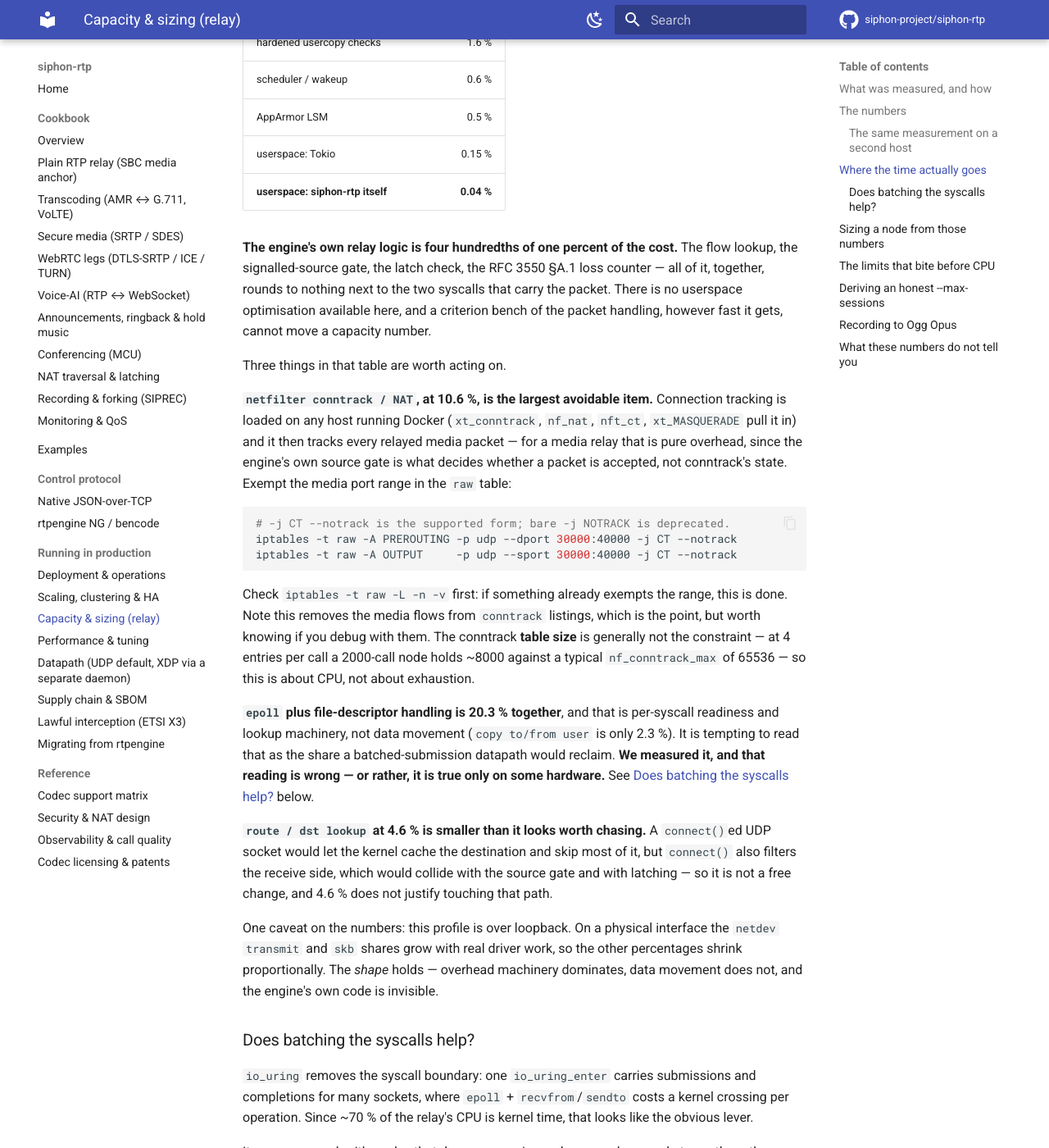
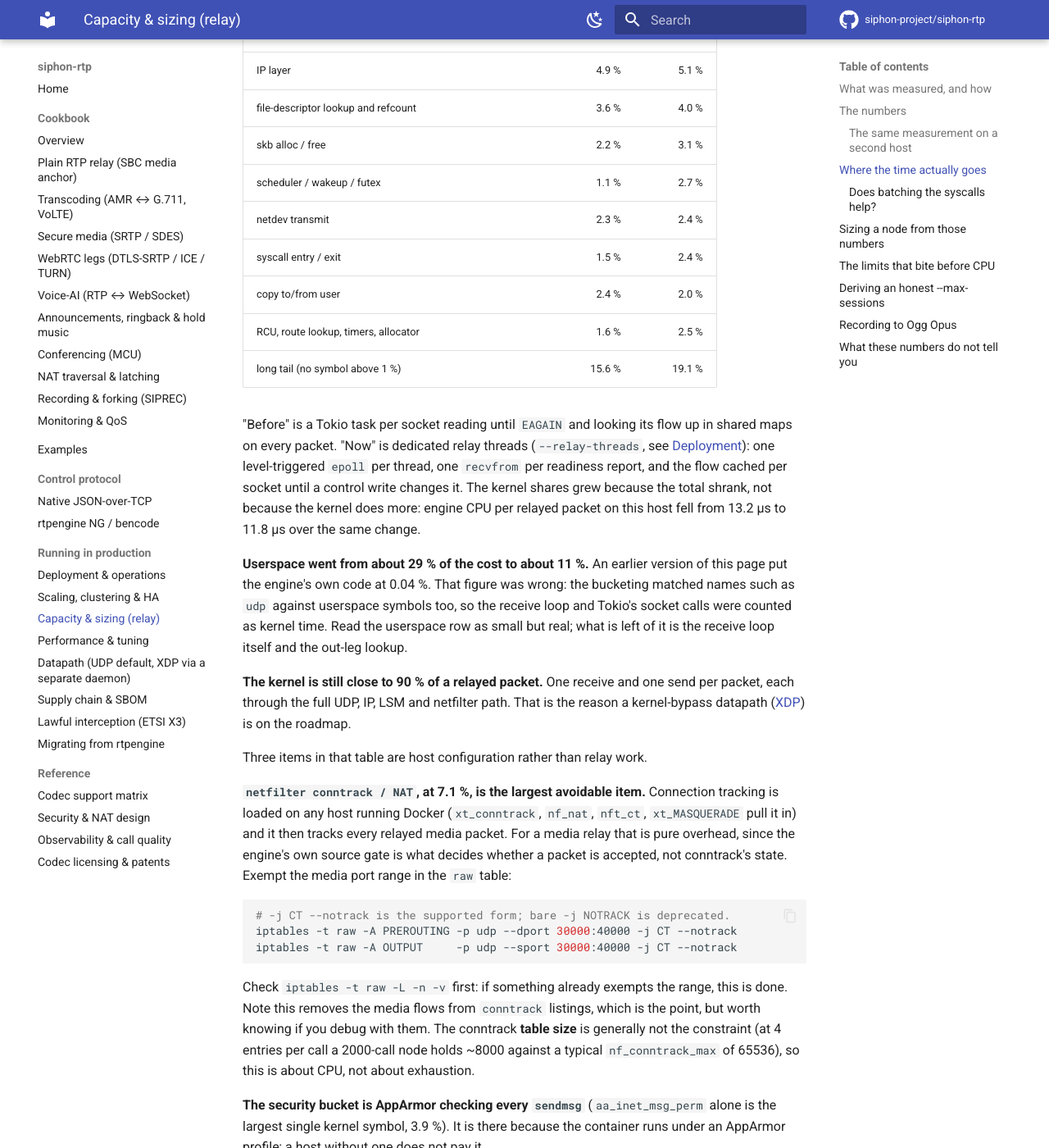
Before and after one commit to siphon-project/siphon-rtp, an MkDocs documentation site: the page built from docs/capacity.md, in a window 1280 px wide and 1400 px high, scrolled down 3542 px. Shown: the whole window at 82% size. Built offline with MkDocs 1.6.1 and Material for MkDocs 9.7.7, drawn with Linux system fonts in a browser that asks for light colours; comment, search, counter and statistics services are not loaded; some of the changed text lies outside the part shown.

Commit message:
docs(capacity): re-measure the relay after the relay threads, drop the 0.04% userspace claim

```diff
--- a/docs/capacity.md
+++ b/docs/capacity.md
@@ -42,44 +42,48 @@ process with the engine and performs comparable syscall work, so CPU is attribut
 saturated the box got, which is what makes it usable as a sizing input; "N calls ran cleanly" only
 says the box was not saturated, not where saturation is.
 
-Measured on one host: **AMD Ryzen AI 9 HX 370**, 12 cores / 24 threads, release build, engine
-confined to 4 worker threads. Endpoints and synthetic peers are on loopback.
+Measured on one host: **AMD Ryzen AI 9 HX 370**, 12 cores / 24 threads, release build, default
+relay threads (one per CPU) and the default 100 µs batching window. Endpoints and synthetic peers are
+on loopback.
 
 ## The numbers
 
 | Concurrent calls | Relayed | Loss | Engine CPU / packet | Engine cores | In kernel | Latency p50 |
 |---|--:|--:|--:|--:|--:|--:|
-| 100 | 10 000 pps | 0.13 % | 10.1 µs | 0.10 | 64.8 % | 0.5–1.3 ms |
-| 250 | 25 000 pps | 0.10 % | 8.4 µs | 0.21 | 68.9 % | 0.8–0.9 ms |
-| 500 | 50 000 pps | 0.03 % | 7.3 µs | 0.37 | 68.2 % | 1.2–1.3 ms |
-| 1 000 | 100 000 pps | 0.03 % | 7.5 µs | 0.75 | 69.8 % | 2.3–2.4 ms |
-| 2 000 | 200 000 pps | 0.00 % | 7.9 µs | 1.58 | 70.3 % | 4.2–5.7 ms |
+| 100 | 10 000 pps | 0.00 % | 13.6 µs | 0.14 | 85.3 % | 0.4 ms |
+| 250 | 25 000 pps | 0.03–0.07 % | 10.3 µs | 0.26 | 85.6 % | 0.7 ms |
+| 500 | 50 000 pps | 0.05–0.08 % | 8.8 µs | 0.44 | 86.1 % | 1.2 ms |
+| 1 000 | 100 000 pps | 0.05–0.09 % | 8.4 µs | 0.84 | 86.2 % | 1.8–2.0 ms |
+| 2 000 | 200 000 pps | 0.03–0.05 % | 8.4 µs | 1.69 | 87.7 % | 3.4–3.6 ms |
 
-Each row is the mean of repeated passes. Run-to-run spread on this host is about **±10 %**, which is
-large enough that a single run should not be read as a change; the second host below, which was
-quiet, agreed inside ±1 %. Quote a mean of several passes or do not quote a number.
+Each row is the mean of two passes, which agreed within 3 %. Run-to-run spread on a host with other
+work on it can reach **±10 %**, so a single run should not be read as a change. Quote a mean of
+several passes or do not quote a number.
 
-Three things are worth reading off that table.
+An earlier version of this table, measured when every socket had its own Tokio receive task, read
+7.3–10.1 µs. That build does not reproduce it: re-run on the same host it costs 10.8–11.5 µs per
+packet at 2 000 calls, so compare against that, not against the old table.
 
-**Per-packet cost is flat.** It stays inside 7–10 µs across a twentyfold range, so nothing in the
-one-socket-and-one-task-per-stream model degrades with scale — 2 000 calls is 4 000 sockets and
-4 000 receive tasks, and the cost per packet at that point is the same as at 100 calls. Capacity is
-therefore close to linear in cores, and the arithmetic below is sound rather than optimistic. The
-higher figure at 100 calls is fixed overhead amortising, not a small-run advantage.
+Three things are worth reading off the table.
 
-**About 70 % of it is kernel time, and the share grows with load.** That is the syscall bill:
-one `recvmsg` and one `sendmsg` per relayed packet. It is the single largest item in the relay's
+**Per-packet cost is flat above a few hundred calls.** It settles at about 8.4 µs from 1 000 calls
+on, so nothing in the relay degrades with scale: 2 000 calls is 8 000 sockets spread over the relay
+threads, and the cost per packet is the same as at 1 000. Capacity is therefore close to linear in
+cores. The higher figure at 100 calls is a quiet relay thread waking for nearly every packet; as
+load grows each wake-up serves more of them.
+
+**Close to 90 % of it is kernel time, and the share grows with load.** That is the syscall bill:
+one `recvfrom` and one `sendto` per relayed packet. It is the single largest item in the relay's
 cost and the reason a kernel-bypass datapath ([XDP](datapath.md)) is on the roadmap at all.
 
-**Latency is scheduling, not queueing.** The p50 climbs from under a millisecond to about 5 ms as
-the socket count grows, all of it well inside a 20 ms ptime. The p99 is not tabulated because on a
-host with other work on it the tail measures the host, not the engine — it moved between 2 ms and
-40 ms across passes at identical load.
+**Latency is scheduling and the batching window, not queueing.** The p50 climbs from under a
+millisecond to about 3.5 ms as the socket count grows, all of it well inside a 20 ms ptime. The p99
+is not tabulated because on a host with other work on it the tail measures the host, not the engine.
 
 ### The same measurement on a second host
 
 Because the cost is mostly syscall, it moves with the host by a factor that is worth seeing rather
-than assuming. The same harness, same build, same call counts, on a **2 vCPU Skylake-generation
+than assuming. The same harness, same build (the earlier, task-per-socket one), same call counts, on a **2 vCPU Skylake-generation
 virtualised instance with page-table isolation and IBRS both active** (against the 12-core desktop
 part above, which needs neither):
 
@@ -98,42 +102,56 @@ nearly three, in the direction that matters.
 
 ## Where the time actually goes
 
-Profiled with `perf` at 1000 concurrent calls (100 000 pps), sampling only the engine's threads, with
-kernel symbols resolved. Buckets are non-overlapping, first match wins, and sum to 100 %:
+Profiled with `perf` under a SIPp G.711 load through a siphon B2BUA at 320 calls per second (3 200
+concurrent calls, about 320 000 relayed packets per second), sampling only the engine's threads, with
+kernel and Rust symbols resolved. The host is an 11th-generation Intel desktop part in an LXC
+container, six relay threads, the generator and the SIP proxy on other cores. Buckets are
+non-overlapping, kernel buckets match only kernel symbols and userspace buckets only userspace ones,
+first match wins:
 
-| Bucket | Share |
-|---|--:|
-| spinlock acquire / contention | 16.1 % |
-| epoll / readiness tracking | 13.1 % |
-| **netfilter conntrack / NAT** | **10.6 %** |
-| UDP socket layer | 9.6 % |
-| long tail (no symbol above 1.2 %) | 8.6 % |
-| file-descriptor lookup + refcount | 7.3 % |
-| IP layer | 5.5 % |
-| generic socket layer | 5.1 % |
-| syscall entry / exit | 4.8 % |
-| route / dst lookup | 4.6 % |
-| netdev transmit | 4.0 % |
-| skb alloc / free | 3.9 % |
-| copy to/from user | 2.3 % |
-| RCU | 1.7 % |
-| hardened usercopy checks | 1.6 % |
-| scheduler / wakeup | 0.6 % |
-| AppArmor LSM | 0.5 % |
-| userspace: Tokio | 0.15 % |
-| **userspace: siphon-rtp itself** | **0.04 %** |
+| Bucket | Before the relay threads | Now |
+|---|--:|--:|
+| userspace: Tokio I/O and scheduler | 10.5 % | 0.0 % |
+| userspace: siphon-rtp relay logic | 9.9 % | 9.9 % |
+| userspace: per-packet map lookups and hashing | 8.2 % | 0.7 % |
+| generic socket layer | 8.5 % | 10.7 % |
+| UDP socket layer | 8.5 % | 9.5 % |
+| security (AppArmor LSM, hardened usercopy) | 6.7 % | 7.2 % |
+| **netfilter conntrack / NAT** | 5.5 % | **7.1 %** |
+| spinlock acquire / contention | 3.8 % | 6.0 % |
+| epoll / readiness tracking | 3.3 % | 5.5 % |
+| IP layer | 4.9 % | 5.1 % |
+| file-descriptor lookup and refcount | 3.6 % | 4.0 % |
+| skb alloc / free | 2.2 % | 3.1 % |
+| scheduler / wakeup / futex | 1.1 % | 2.7 % |
+| netdev transmit | 2.3 % | 2.4 % |
+| syscall entry / exit | 1.5 % | 2.4 % |
+| copy to/from user | 2.4 % | 2.0 % |
+| RCU, route lookup, timers, allocator | 1.6 % | 2.5 % |
+| long tail (no symbol above 1 %) | 15.6 % | 19.1 % |
 
-**The engine's own relay logic is four hundredths of one percent of the cost.** The flow lookup, the
-signalled-source gate, the latch check, the RFC 3550 §A.1 loss counter — all of it, together, rounds
-to nothing next to the two syscalls that carry the packet. There is no userspace optimisation
-available here, and a criterion bench of the packet handling, however fast it gets, cannot move a
-capacity number.
+"Before" is a Tokio task per socket reading until `EAGAIN` and looking its flow up in shared maps on
+every packet. "Now" is dedicated relay threads (`--relay-threads`, see [Deployment](deployment.md)): one
+level-triggered `epoll` per thread, one `recvfrom` per readiness report, and the flow cached per
+socket until a control write changes it. The kernel shares grew because the total shrank, not because the kernel
+does more: engine CPU per relayed packet on this host fell from 13.2 µs to 11.8 µs over the same
+change.
 
-Three things in that table are worth acting on.
+**Userspace went from about 29 % of the cost to about 11 %.** An earlier version of this page put the
+engine's own code at 0.04 %. That figure was wrong: the bucketing matched names such as `udp` against
+userspace symbols too, so the receive loop and Tokio's socket calls were counted as kernel time. Read
+the userspace row as small but real; what is left of it is the receive loop itself and the
+out-leg lookup.
 
-**`netfilter conntrack / NAT`, at 10.6 %, is the largest avoidable item.** Connection tracking is
+**The kernel is still close to 90 % of a relayed packet.** One receive and one send per packet,
+each through the full UDP, IP, LSM and netfilter path. That is the reason a kernel-bypass datapath
+([XDP](datapath.md)) is on the roadmap.
+
+Three items in that table are host configuration rather than relay work.
+
+**`netfilter conntrack / NAT`, at 7.1 %, is the largest avoidable item.** Connection tracking is
 loaded on any host running Docker (`xt_conntrack`, `nf_nat`, `nft_ct`, `xt_MASQUERADE` pull it in) and
-it then tracks every relayed media packet — for a media relay that is pure overhead, since the
+it then tracks every relayed media packet. For a media relay that is pure overhead, since the
 engine's own source gate is what decides whether a packet is accepted, not conntrack's state. Exempt
 the media port range in the `raw` table:
 
@@ -145,31 +163,34 @@ iptables -t raw -A OUTPUT     -p udp --sport 30000:40000 -j CT --notrack
 
 Check `iptables -t raw -L -n -v` first: if something already exempts the range, this is done. Note
 this removes the media flows from `conntrack` listings, which is the point, but worth knowing if you
-debug with them. The conntrack **table size** is generally not the constraint — at 4 entries per call
-a 2000-call node holds ~8000 against a typical `nf_conntrack_max` of 65536 — so this is about CPU,
+debug with them. The conntrack **table size** is generally not the constraint (at 4 entries per call
+a 2000-call node holds ~8000 against a typical `nf_conntrack_max` of 65536), so this is about CPU,
 not about exhaustion.
 
-**`epoll` plus file-descriptor handling is 20.3 % together**, and that is per-syscall readiness and
-lookup machinery, not data movement (`copy to/from user` is only 2.3 %). It is tempting to read that
-as the share a batched-submission datapath would reclaim. **We measured it, and that reading is
-wrong — or rather, it is true only on some hardware.** See
+**The security bucket is AppArmor checking every `sendmsg`** (`aa_inet_msg_perm` alone is the
+largest single kernel symbol, 3.9 %). It is there because the container runs under an AppArmor
+profile; a host without one does not pay it.
+
+**`epoll` plus file-descriptor handling is about 9.5 %**, and that is per-syscall readiness and
+lookup machinery, not data movement (`copy to/from user` is 2.0 %). It is tempting to read that as
+the share a batched-submission datapath would reclaim. **We measured it, and that reading is wrong,
+or rather true only on some hardware.** See
 [Does batching the syscalls help?](#does-batching-the-syscalls-help) below.
 
-**`route / dst lookup` at 4.6 % is smaller than it looks worth chasing.** A `connect()`ed UDP socket
-would let the kernel cache the destination and skip most of it, but `connect()` also filters the
-receive side, which would collide with the source gate and with latching — so it is not a free
-change, and 4.6 % does not justify touching that path.
+**`route / dst lookup` is under 1 %.** A `connect()`ed UDP socket would let the kernel cache the
+destination and skip it, but `connect()` also filters the receive side, which would collide with the
+source gate and with latching, so it is not worth touching that path.
 
-One caveat on the numbers: this profile is over loopback. On a physical interface the `netdev
-transmit` and `skb` shares grow with real driver work, so the other percentages shrink
-proportionally. The *shape* holds — overhead machinery dominates, data movement does not, and the
-engine's own code is invisible.
+One caveat on the numbers: the generator and the engine share a host, so the receive side is
+loopback-like. On a physical interface the `netdev transmit` and `skb` shares grow with real driver
+work and the other percentages shrink proportionally. The *shape* holds: per-packet kernel machinery
+dominates, data movement does not.
 
 ### Does batching the syscalls help?
 
 `io_uring` removes the syscall boundary: one `io_uring_enter` carries submissions and completions for
-many sockets, where `epoll` + `recvfrom`/`sendto` costs a kernel crossing per operation. Since ~70 %
-of the relay's CPU is kernel time, that looks like the obvious lever.
+many sockets, where `epoll` + `recvfrom`/`sendto` costs a kernel crossing per operation. Since close to
+90 % of the relay's CPU is kernel time, that looks like the obvious lever.
 
 It was measured, with a relay that does one receive and one send per packet exactly as the datapath
 does, against an `epoll` control arm, at 50 pps per socket — the production cadence. Both arms read
@@ -209,14 +230,14 @@ At a 20 ms ptime that gives, with zero headroom:
 
 | Per-packet cost | CPU per call | Calls per core |
 |---|--:|--:|
-| 7.5 µs (desktop part) | 0.75 ms/s | ~1 300 |
-| 21.5 µs (virtualised, mitigations active) | 2.15 ms/s | ~465 |
+| 8.4 µs (desktop part) | 0.84 ms/s | ~1 190 |
+| 21.5 µs (virtualised, mitigations active, earlier build) | 2.15 ms/s | ~465 |
 
 Size well below whichever applies: a node at its arithmetic ceiling has nothing left for a traffic
 spike, a re-INVITE storm, the control plane, or anything else sharing the box.
 
 !!! warning "Syscall cost is host-specific, and this workload is mostly syscall"
-    Around 70 % of the per-packet cost is kernel time, so the figure moves with anything that
+    Close to 90 % of the per-packet cost is kernel time, so the figure moves with anything that
     changes syscall cost — CPU generation, and especially speculative-execution mitigations. A host
     with page-table isolation and IBRS active pays materially more per syscall than one without, and
     a virtualised NIC adds driver cost that a loopback measurement does not capture. **Re-measure on
```
Also changed, not shown: README.md (+8 -8 lines), docs/performance.md (+10 -8 lines).
